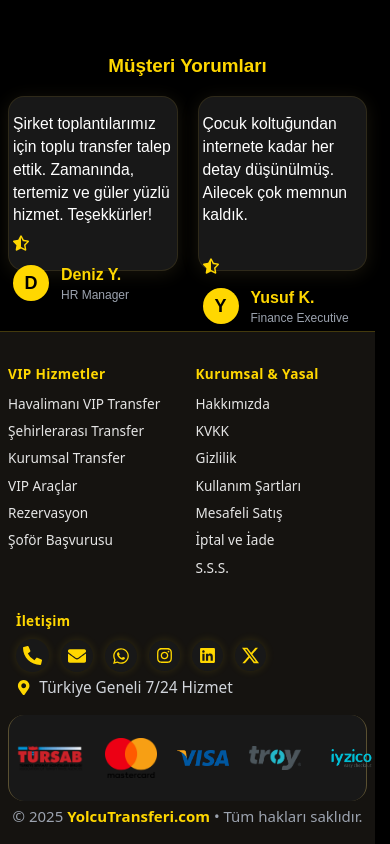
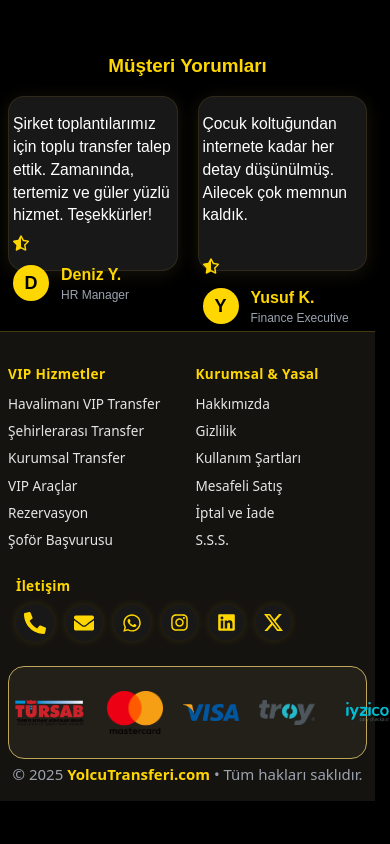
Before and after one commit to haliltayfur/yolcutransferi, a Next.js app: page / in a window 390 px wide. Shown: the part 4145-4989 px from the top of the page. After the commit the page ends 4946 px from the top, so only its background shows below. Built offline with nearby package versions, Linux system fonts and the light colour scheme.

Commit message:
Update Footer.jsx

```diff
--- a/components/Footer.jsx
+++ b/components/Footer.jsx
@@ -2,7 +2,7 @@
 
 "use client";
 import Image from "next/image";
-import { FaWhatsapp, FaInstagram, FaMapMarkerAlt, FaPhoneAlt, FaEnvelope, FaLinkedin } from "react-icons/fa";
+import { FaWhatsapp, FaInstagram, FaPhoneAlt, FaEnvelope, FaLinkedin } from "react-icons/fa";
 import { SiX } from "react-icons/si";
 
 export default function Footer() {
@@ -27,7 +27,8 @@ export default function Footer() {
           <h3 className="text-gold text-[1.08rem] font-bold mb-2 tracking-wide">Kurumsal & Yasal</h3>
           <ul className="flex flex-col gap-1 text-[0.97rem]">
             <li><a href="/hakkimizda" className="footer-link">Hakkımızda</a></li>
-            <li><a href="/kvkk" className="footer-link">KVKK</a></li>
+            {/* <li><a href="/kvkk" className="footer-link md:inline hidden">KVKK</a></li>  Mobilde gizli! */}
+            <li className="md:block hidden"><a href="/kvkk" className="footer-link">KVKK</a></li>
             <li><a href="/gizlilik-politikasi" className="footer-link">Gizlilik</a></li>
             <li><a href="/kullanim-sartlari" className="footer-link">Kullanım Şartları</a></li>
             <li><a href="/mesafeli-satis" className="footer-link">Mesafeli Satış</a></li>
@@ -49,39 +50,31 @@ export default function Footer() {
             </div>
             <div className="flex gap-2 mt-2">
               <a href="https://wa.me/905395267569" target="_blank" rel="noopener noreferrer" className="footer-social" aria-label="WhatsApp">
-                <FaWhatsapp size={19} />
+                <FaWhatsapp size={21} />
               </a>
               <a href="https://www.instagram.com/yolcutransferi/" target="_blank" rel="noopener noreferrer" className="footer-social" aria-label="Instagram">
-                <FaInstagram size={18} />
+                <FaInstagram size={20} />
               </a>
               <a href="https://www.linkedin.com/company/yolcutransferi/" target="_blank" rel="noopener noreferrer" className="footer-social" aria-label="LinkedIn">
-                <FaLinkedin size={18} />
+                <FaLinkedin size={20} />
               </a>
               <a href="https://x.com/yolcutransferi" target="_blank" rel="noopener noreferrer" className="footer-social" aria-label="X">
-                <SiX size={18} />
+                <SiX size={20} />
               </a>
-            </div>
-            <div className="flex items-center gap-2 mt-2">
-              <FaMapMarkerAlt className="text-gold" />
-              <span className="text-gray-300">Türkiye Geneli 7/24 Hizmet</span>
             </div>
           </div>
         </div>
       </div>
-      {/* Mobilde iletişim sola yaslı, ikonlar yan yana */}
-      <div className="md:hidden flex flex-col items-start mt-4 mb-1 w-full max-w-6xl mx-auto pl-2">
+      {/* Mobilde iletişim sola yaslı, ikonlar yan yana, yukarıda */}
+      <div className="md:hidden flex flex-col items-start mt-2 mb-2 w-full max-w-6xl mx-auto pl-2">
         <h3 className="text-gold text-[1.08rem] font-bold mb-2 tracking-wide">İletişim</h3>
-        <div className="flex items-center gap-3 text-[0.99rem] mb-1">
-          <a href="tel:+905395267569" className="footer-social" aria-label="Telefon"><FaPhoneAlt size={19} /></a>
-          <a href="mailto:info@yolcutransferi.com" className="footer-social" aria-label="Mail"><FaEnvelope size={18} /></a>
-          <a href="https://wa.me/905395267569" target="_blank" rel="noopener noreferrer" className="footer-social" aria-label="WhatsApp"><FaWhatsapp size={18} /></a>
-          <a href="https://www.instagram.com/yolcutransferi/" target="_blank" rel="noopener noreferrer" className="footer-social" aria-label="Instagram"><FaInstagram size={17} /></a>
-          <a href="https://www.linkedin.com/company/yolcutransferi/" target="_blank" rel="noopener noreferrer" className="footer-social" aria-label="LinkedIn"><FaLinkedin size={17} /></a>
-          <a href="https://x.com/yolcutransferi" target="_blank" rel="noopener noreferrer" className="footer-social" aria-label="X"><SiX size={17} /></a>
-        </div>
-        <div className="flex items-center gap-2 text-[0.96rem] mt-0 mb-1">
-          <FaMapMarkerAlt className="text-gold" />
-          <span className="text-gray-300">Türkiye Geneli 7/24 Hizmet</span>
+        <div className="flex items-center gap-3 text-[1.11rem] mb-2">
+          <a href="tel:+905395267569" className="footer-social" aria-label="Telefon"><FaPhoneAlt size={22} /></a>
+          <a href="mailto:info@yolcutransferi.com" className="footer-social" aria-label="Mail"><FaEnvelope size={20} /></a>
+          <a href="https://wa.me/905395267569" target="_blank" rel="noopener noreferrer" className="footer-social" aria-label="WhatsApp"><FaWhatsapp size={20} /></a>
+          <a href="https://www.instagram.com/yolcutransferi/" target="_blank" rel="noopener noreferrer" className="footer-social" aria-label="Instagram"><FaInstagram size={19} /></a>
+          <a href="https://www.linkedin.com/company/yolcutransferi/" target="_blank" rel="noopener noreferrer" className="footer-social" aria-label="LinkedIn"><FaLinkedin size={19} /></a>
+          <a href="https://x.com/yolcutransferi" target="_blank" rel="noopener noreferrer" className="footer-social" aria-label="X"><SiX size={19} /></a>
         </div>
       </div>
       {/* Alt BAND */}
@@ -93,23 +86,23 @@ export default function Footer() {
             justify-between
             gap-5
             w-full
-            bg-[#181818]
             px-3
             py-2
             rounded-2xl
             mb-1
+            logo-band
           "
           style={{
-            borderLeft: "1px solid #bfa65866",
-            borderRight: "1px solid #bfa65866",
-            minHeight: "47px",
+            border: "1.8px solid #bfa658",
+            background: "#23201a",
+            minHeight: "49px",
           }}
         >
-          <Image src="/tursab.png" alt="TÜRSAB" width={70} height={32} className="footer-card-img" />
-          <Image src="/mastercard.png" alt="MasterCard" width={52} height={32} className="footer-card-img" />
-          <Image src="/visa.png" alt="Visa" width={52} height={32} className="footer-card-img" />
-          <Image src="/Troy.png" alt="TROY" width={52} height={32} className="footer-card-img" />
-          <Image src="/iyzico.png" alt="iyzico" width={61} height={32} className="footer-card-img" />
+          <Image src="/tursab.png" alt="TÜRSAB" width={75} height={34} className="footer-card-img" />
+          <Image src="/mastercard.png" alt="MasterCard" width={56} height={34} className="footer-card-img" />
+          <Image src="/visa.png" alt="Visa" width={56} height={34} className="footer-card-img" />
+          <Image src="/Troy.png" alt="TROY" width={56} height={34} className="footer-card-img" />
+          <Image src="/iyzico.png" alt="iyzico" width={65} height={34} className="footer-card-img" />
         </div>
         <div className="text-[15px] text-gray-400 font-light text-center mb-0">
           © {new Date().getFullYear()} <span className="text-gold font-semibold">YolcuTransferi.com</span> • Tüm hakları saklıdır.
@@ -128,8 +121,8 @@ export default function Footer() {
           color: #FFD700;
           background: #181818;
           border-radius: 50%;
-          padding: 7px;
-          font-size: 1.03rem;
+          padding: 8px;
+          font-size: 1.11rem;
           box-shadow: 0 0 8px 1px #FFD70019;
           transition: all 0.17s;
           display: flex; align-items: center; justify-content: center;
@@ -143,8 +136,8 @@ export default function Footer() {
         .footer-card-img {
           background: #fff;
           border-radius: 8px;
-          padding: 3px 13px;
-          height: 32px !important;
+          padding: 3px 14px;
+          height: 34px !important;
           width: auto !important;
           object-fit: contain;
           box-shadow: 0 1px 8px 0 #3332;
@@ -158,13 +151,14 @@ export default function Footer() {
           .footer-link, h3 { font-size: 0.95rem !important; }
         }
         @media (max-width: 600px) {
-          .footer-card-img { height: 25px !important; padding: 3px 7px; }
+          .footer-card-img { height: 27px !important; padding: 2.5px 8px; }
+          .logo-band { padding-left: 5px !important; padding-right: 5px !important; }
         }
         @media (max-width: 480px) {
-          .footer-card-img { height: 18px !important; padding: 2px 5px; }
+          .footer-card-img { height: 18px !important; padding: 2px 4px; }
           .footer-link, h3 { font-size: 0.85rem !important; }
           .text-[15px] { font-size: 0.74rem !important; }
-          .px-3 { padding-left: 6px !important; padding-right: 6px !important; }
+          .logo-band { padding-left: 3px !important; padding-right: 3px !important; }
         }
       `}</style>
     </footer>
```
